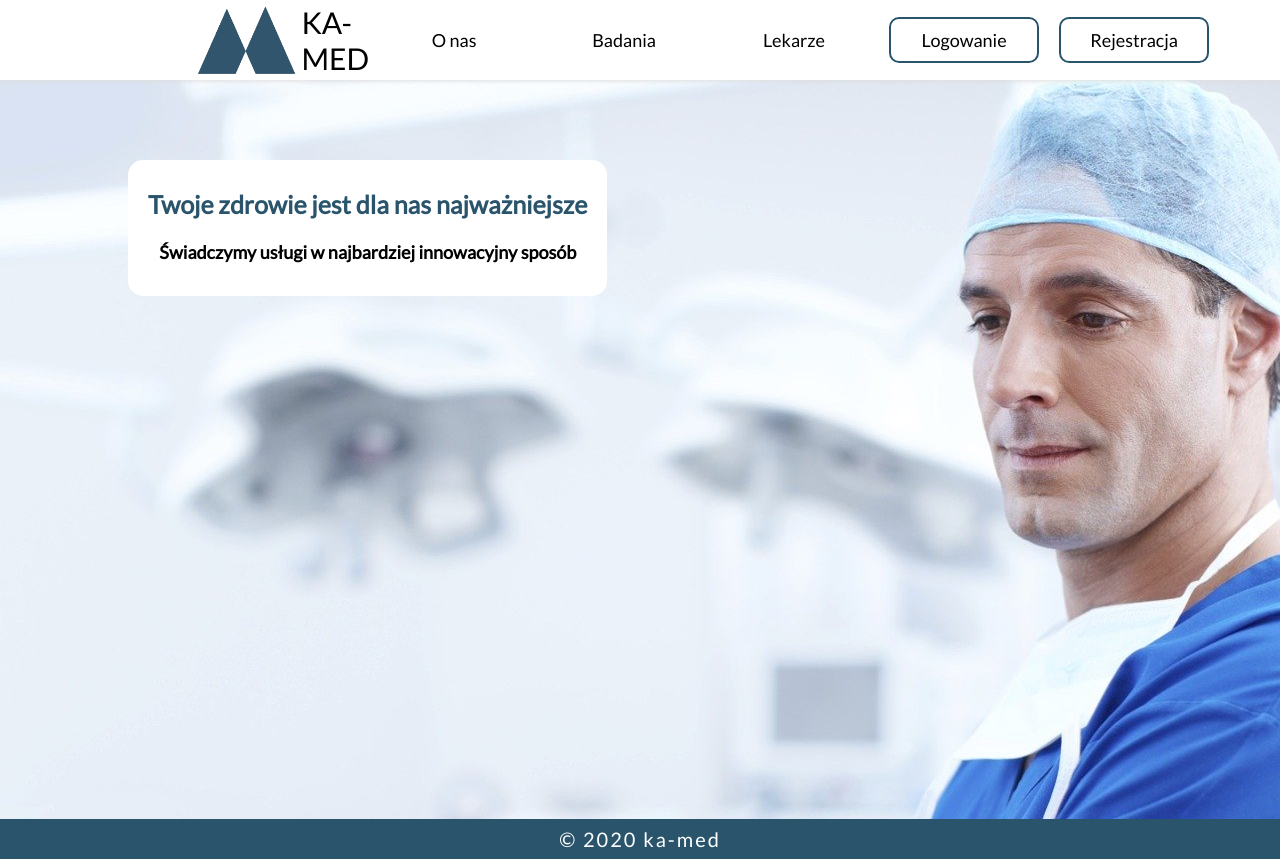
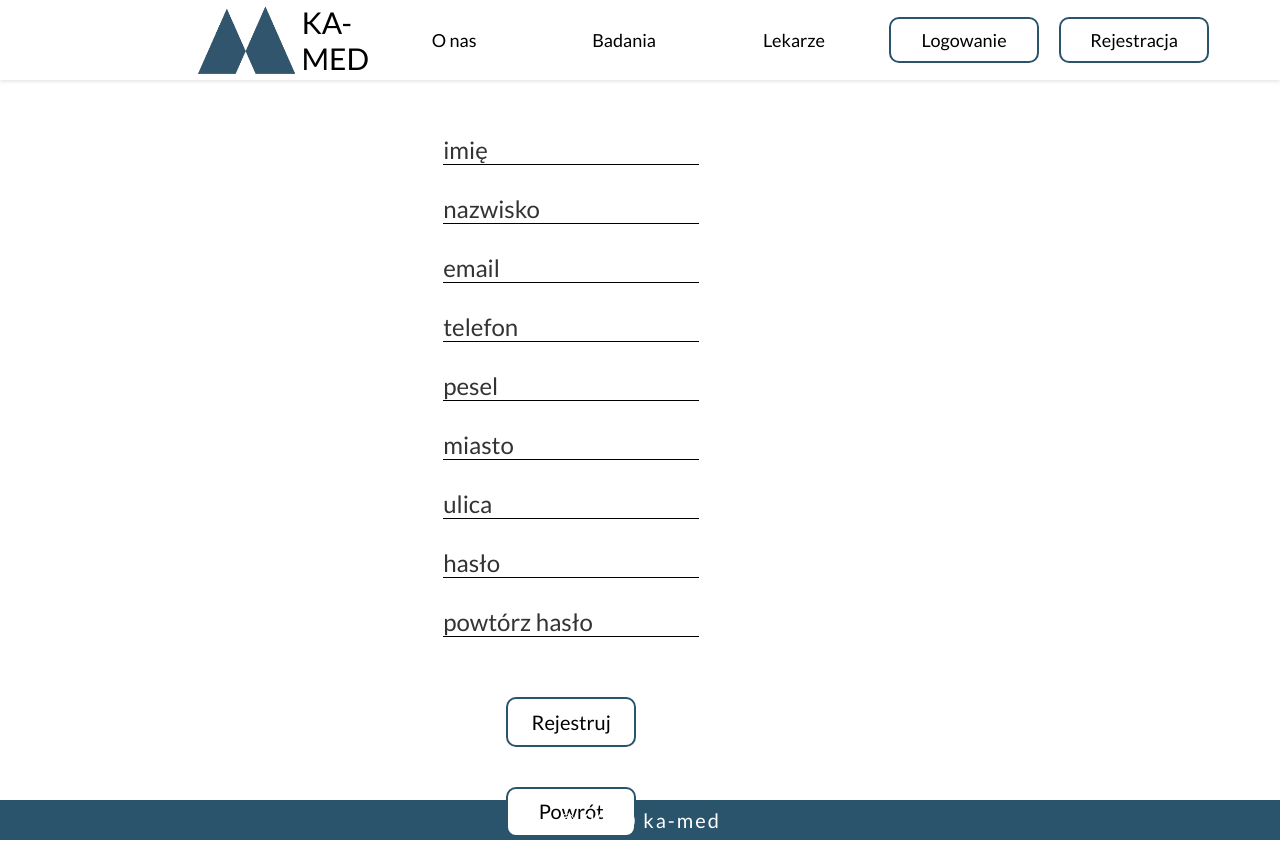
Before and after one commit to strakkamil/praca-frontend, a React (Create React App) app: page /register in a window 1280 px wide. Built offline with nearby package versions, Linux system fonts and the light colour scheme.

Commit message:
add patient register and login

```diff
--- a/src/components/App.js
+++ b/src/components/App.js
@@ -4,7 +4,9 @@ import Nav from './Nav'
 import Header from './Header'
 import Footer from './Footer'
 import LoginPage from '../pages/loginPage'
+import registerPage from '../pages/registerPage'
 import axios from 'axios'
+import { BrowserRouter as Router, Route } from 'react-router-dom'
 
 
 class App extends Component {
@@ -13,7 +15,8 @@ class App extends Component {
     closeModalClass: false,
     login: '',
     password: '',
-    isAccess: false
+    isAccess: false,
+    role: ''
   }
 
   openModal = () => {
@@ -53,18 +56,19 @@ class App extends Component {
 
     localStorage.clear()
 
-    const root = {
-      login: this.state.login,
+    const patient = {
+      email: this.state.login,
       password: this.state.password
     }
 
-    axios.post('http://localhost:5000/root/login', root)
+    axios.post('http://localhost:5000/patient/login', patient)
       .then(res => localStorage.setItem('TOKEN_ROOT', res.data))
 
     setTimeout(() => {
-      axios.get('http://localhost:5000/root/', { headers: { authorization: localStorage.TOKEN_ROOT } })
+      axios.get('http://localhost:5000/patient/', { headers: { authorization: localStorage.TOKEN_ROOT } })
         .then(res => this.setState({
-          isAccess: res.data.isAccess
+          isAccess: res.data.isAccess,
+          role: res.data.role
         }))
       setTimeout(() => {
         if (this.state.isAccess) this.closeModal()
@@ -75,10 +79,8 @@ class App extends Component {
   render() {
     const { isModalOpen } = this.state
     return (
-      <>
+      <Router>
         <Nav openModalFn={this.openModal} />
-        <Header />
-        <Footer />
         {isModalOpen && <LoginPage
           closeModalFn={this.closeModal}
           closeClass={this.state.closeModalClass}
@@ -88,7 +90,10 @@ class App extends Component {
           password={this.state.password}
           onSubmit={this.onSubmit}
         />}
-      </>
+        <Route path='/' exact component={Header} />
+        <Route path='/register' component={registerPage} />
+        <Footer />
+      </Router>
     )
   }
 }
--- a/src/components/Nav.js
+++ b/src/components/Nav.js
@@ -1,12 +1,10 @@
 import React from 'react'
 import '../styles/Nav.css'
 import logo from '../images/logo.png'
-import { BrowserRouter as Router, NavLink, Route } from 'react-router-dom'
-import registerPage from '../pages/registerPage'
+import { NavLink } from 'react-router-dom'
 
 const Nav = props => {
   return (
-    <Router>
     <nav>
       <img src={logo} alt="logo" /><span>Ka-Med</span>
       <ul>
@@ -17,9 +15,6 @@ const Nav = props => {
         <li><NavLink to="/register">Rejestracja</NavLink></li>
       </ul>
     </nav>
-      <Route path="/register" component={registerPage} />
-
-    </Router>
   )
 }
 
--- a/src/pages/registerPage.js
+++ b/src/pages/registerPage.js
@@ -1,11 +1,164 @@
 import React, { Component } from 'react'
+import '../styles/registerPage.css'
+import { Link } from 'react-router-dom'
+import axios from 'axios'
 
 class registerPage extends Component {
-  state = {}
+  state = {
+    firstname: '',
+    lastname: '',
+    email: '',
+    phone: '',
+    pesel: '',
+    city: '',
+    street: '',
+    password: '',
+    confirmPassword: ''
+  }
+
+  onChange = (type, e) => {
+    switch (type) {
+      case 'firstname':
+        this.setState({
+          firstname: e.target.value
+        })
+        break
+      case 'lastname':
+        this.setState({
+          lastname: e.target.value
+        })
+        break
+      case 'email':
+        this.setState({
+          email: e.target.value
+        })
+        break
+      case 'phone':
+        this.setState({
+          phone: e.target.value
+        })
+        break
+      case 'pesel':
+        this.setState({
+          pesel: e.target.value
+        })
+        break
+      case 'city':
+        this.setState({
+          city: e.target.value
+        })
+        break
+      case 'street':
+        this.setState({
+          street: e.target.value
+        })
+        break
+      case 'password':
+        this.setState({
+          password: e.target.value
+        })
+        break
+      case 'confirmPassword':
+        this.setState({
+          confirmPassword: e.target.value
+        })
+        break
+      default:
+    }
+  }
+
+  onSubmit = (e) => {
+    e.preventDefault()
+    const { firstname, lastname, email, phone, pesel, city, street, password, confirmPassword } = this.state
+    const patient = {
+      firstname: firstname,
+      lastname: lastname,
+      email: email,
+      phone: phone,
+      pesel: pesel,
+      city: city,
+      street: street,
+      password: password
+    }
+
+    if (password !== confirmPassword) return alert('hasła się rożnia')
+
+    axios.post('http://localhost:5000/patient/register', patient)
+      .then(res => console.log('udalo sie'))
+
+  }
 
   render() {
+    const { firstname, lastname, email, phone, pesel, city, street, password, confirmPassword } = this.state
     return (
-      <div>Rejestracja kurwo</div>
+      <div className='register-wrap'>
+        <div className="register">
+          <h1>Witaj na stronie rejestracji</h1>
+          <h2>Twoje dane są niezbędne do korzystania z systemu</h2>
+          <form onSubmit={this.onSubmit}>
+            <div className="form">
+              <div className="login">
+                <input type="text" name="login-input" value={firstname} required autoComplete="off" onChange={this.onChange.bind(this, 'firstname')} />
+                <label htmlFor="login-input" className="login-label">
+                  <span className="login-content">imię</span>
+                </label>
+              </div>
+              <div className="login">
+                <input type="text" name="login-input" value={lastname} required autoComplete="off" onChange={this.onChange.bind(this, 'lastname')} />
+                <label htmlFor="login-input" className="login-label">
+                  <span className="login-content">nazwisko</span>
+                </label>
+              </div>
+              <div className="login">
+                <input type="text" name="login-input" value={email} required autoComplete="off" onChange={this.onChange.bind(this, 'email')} />
+                <label htmlFor="login-input" className="login-label">
+                  <span className="login-content">email</span>
+                </label>
+              </div>
+              <div className="login">
+                <input type="number" name="login-input" value={phone} required autoComplete="off" onChange={this.onChange.bind(this, 'phone')} />
+                <label htmlFor="login-input" className="login-label">
+                  <span className="login-content">telefon</span>
+                </label>
+              </div>
+              <div className="login">
+                <input type="number" name="login-input" value={pesel} required autoComplete="off" onChange={this.onChange.bind(this, 'pesel')} />
+                <label htmlFor="login-input" className="login-label">
+                  <span className="login-content">pesel</span>
+                </label>
+              </div>
+              <div className="login">
+                <input type="text" name="login-input" value={city} required autoComplete="off" onChange={this.onChange.bind(this, 'city')} />
+                <label htmlFor="login-input" className="login-label">
+                  <span className="login-content">miasto</span>
+                </label>
+              </div>
+              <div className="login">
+                <input type="text" name="login-input" value={street} required autoComplete="off" onChange={this.onChange.bind(this, 'street')} />
+                <label htmlFor="login-input" className="login-label">
+                  <span className="login-content">ulica</span>
+                </label>
+              </div>
+              <div className="password">
+                <input type="password" value={password} name="password-input" required autoComplete="off" onChange={this.onChange.bind(this, 'password')} />
+                <label htmlFor="password-input" className="password-label">
+                  <span className="password-content">hasło</span>
+                </label>
+              </div>
+              <div className="password">
+                <input type="password" value={confirmPassword} name="password-input" required autoComplete="off" onChange={this.onChange.bind(this, 'confirmPassword')} />
+                <label htmlFor="password-input" className="password-label">
+                  <span className="password-content">powtórz hasło</span>
+                </label>
+              </div>
+              <div className="button">
+                <button type="submit">Rejestruj</button>
+                <Link to='/'>Powrót</Link>
+              </div>
+            </div>
+          </form>
+        </div>
+      </div>
     )
   }
 }
--- a/src/styles/loginPage.css
+++ b/src/styles/loginPage.css
@@ -78,6 +78,7 @@ form{
   position: absolute;
   bottom: 0px;
   transition: .3s;
+  color:#333;
 }
 
 .login input:focus + .login-label .login-content, .login input:valid + .login-label .login-content,
--- /dev/null
+++ b/src/styles/registerPage.css
@@ -0,0 +1,39 @@
+.register-wrap{
+  height: 100vh;
+  width: 100%;
+  display: flex;
+  justify-content: center;
+  align-items: center;
+}
+
+.register h1{
+  padding-top: 70px;
+  text-align: center;
+}
+
+.register h2{
+  margin-bottom: 40px;
+}
+
+.register .button{
+  margin-top: 40px;
+  text-align: center;
+}
+
+.register .button a{
+  display: inline-block;
+  margin: 20px;
+  height: 50px;
+  width: 130px;
+  font-size: 20px;
+  background-color: white;
+  border: 2px solid rgb(41,84,108);
+  border-radius: 10px;
+  transition: .2s;
+  cursor: pointer;
+}
+
+.register .button a:hover{
+  background-color: rgb(41,84,108);
+  color: white;
+}
```
Lines whose indentation alone changed are shown as unchanged.
